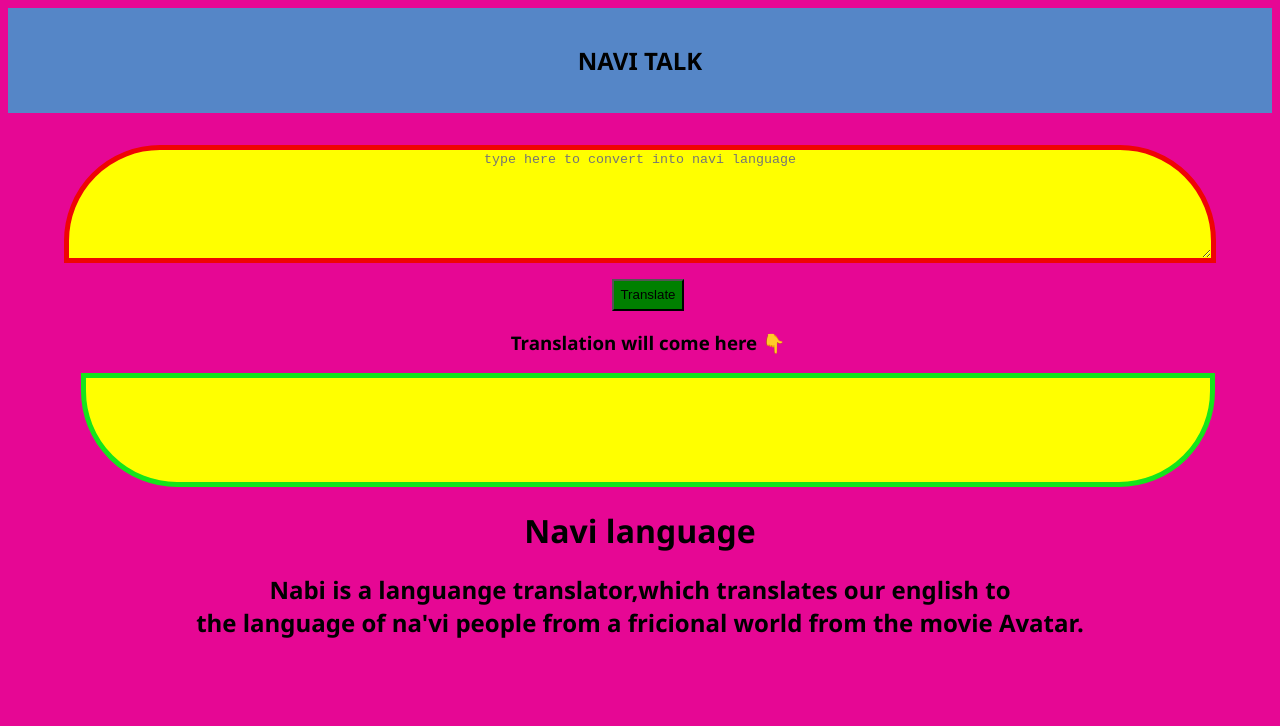
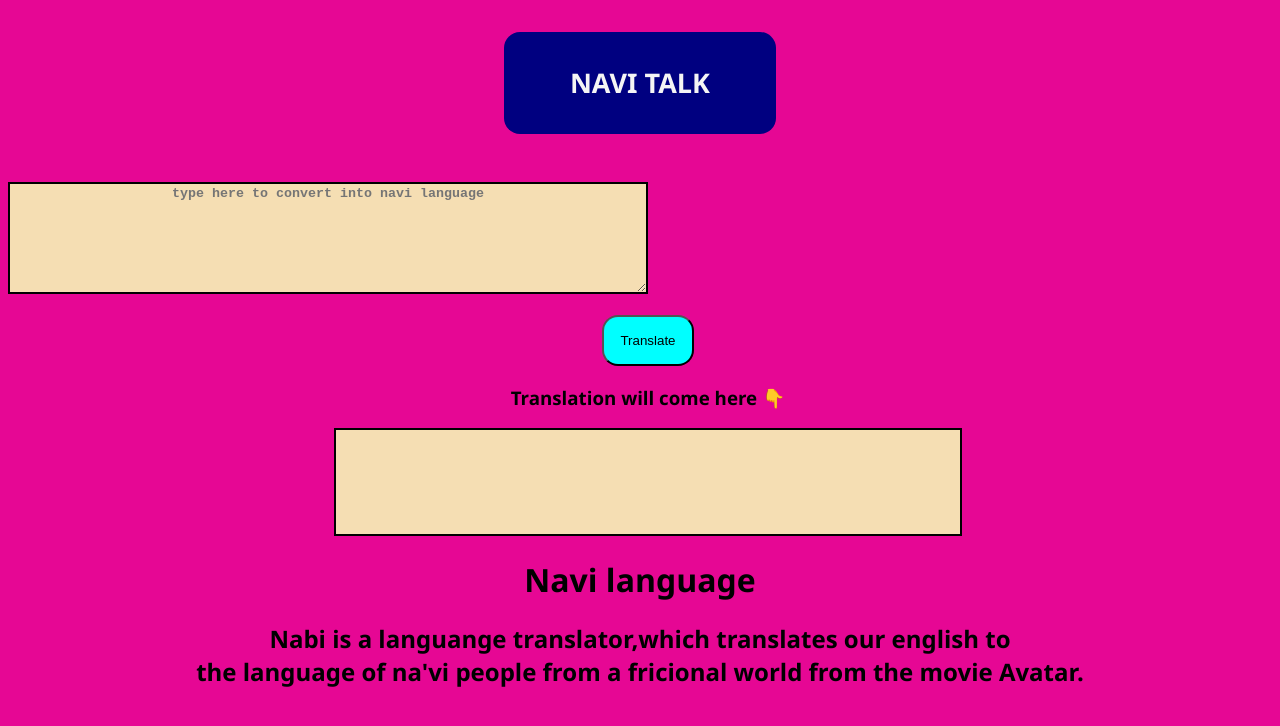
Before and after one commit to 1nigmanand/Navi-translator, a plain HTML site: page index.html in a window 1280 px wide. Drawn offline with Linux system fonts and the light colour scheme; a web font is replaced by a local one.

Commit message:
style changes

```diff
--- a/style.css
+++ b/style.css
@@ -1,25 +1,39 @@
 @import url('https://fonts.googleapis.com/css2?family=Estonia&family=M+PLUS+1+Code&family=Montserrat&family=Roboto+Mono&display=swap');
 body{
     font-family: 'Segoe UI', Tahoma, Geneva, Verdana, sans-serif;
+    background-color: blue;
+
+}
+.display{
+    background-color: red;
+    display: flex;
+    flex-direction: column;
 }
 
-textarea{
-    background-color: yellow;
-    width: 90%;
-    display: block;
+#inputTxt{
+    background-color: wheat;
+    border: 2px solid ;
+    height: 13vh;
+    text-align: center;
     margin: auto;
-    height: 13vh;
-    border: 5px solid  rgb(239, 4, 4);
-    text-align: center;
-    border-top-right-radius: 6rem;
-    border-top-left-radius: 6rem;
-
+    width: 50%;
+    font-weight: bold;
+    margin-left: auto;
+    margin-right: auto;
+    margin-top: 3rem;
 }
 .nav{
-    background-color: rgb(85, 134, 199);
-    padding: 1rem;
-    margin: 0 0 2rem 0;
+    margin-top: 2rem;
+    background-color:navy;
+    color: whitesmoke;
+    padding: 10px;
+    width: 20%;
     text-align: center;
+    margin-left: auto;
+    margin-right: auto;
+    border-radius: 1rem;
+    font-size: large;
+
 }
 .div{
     text-align: center;
@@ -27,23 +41,20 @@ textarea{
     margin: 1rem 0 0 1rem;
 }
 #output{
-    background-color: yellow;
-    border: 5px solid rgb(20, 230, 27);
+    background-color: wheat;
+    border: 2px solid ;
     height: 13vh;
     text-align: center;
     margin: auto;
-    display: block;
-    width: 90%;
-    font-size: x-large;
+    width: 50%;
     font-weight: bold;
-    border-bottom-right-radius: 6rem;
-    border-bottom-left-radius: 6rem;
 }
 .footer{
     text-align: center;
     margin: auto;
 }
 button{
-    background-color: green;
-    height: 4vh;
+    background-color: aqua;
+    padding: 1rem;
+    border-radius: 1rem;
 }
```
